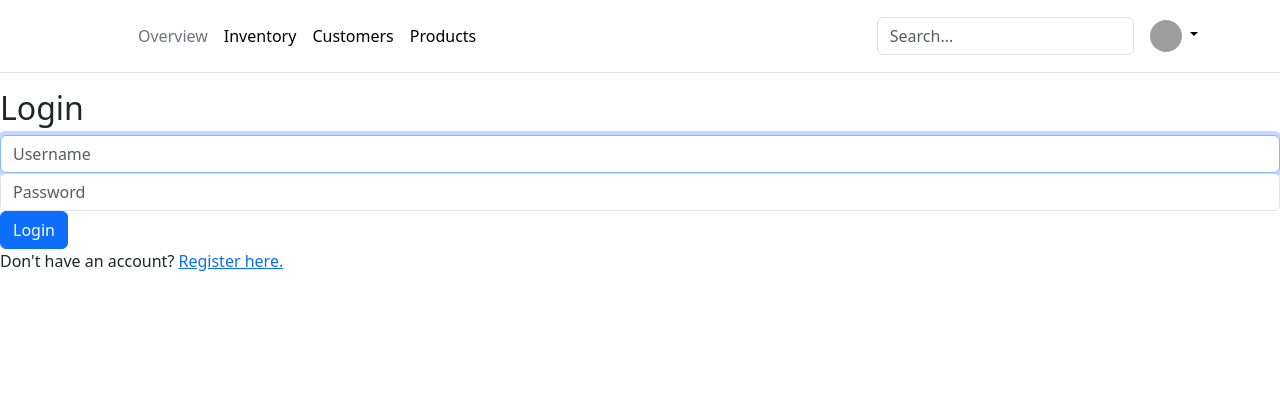
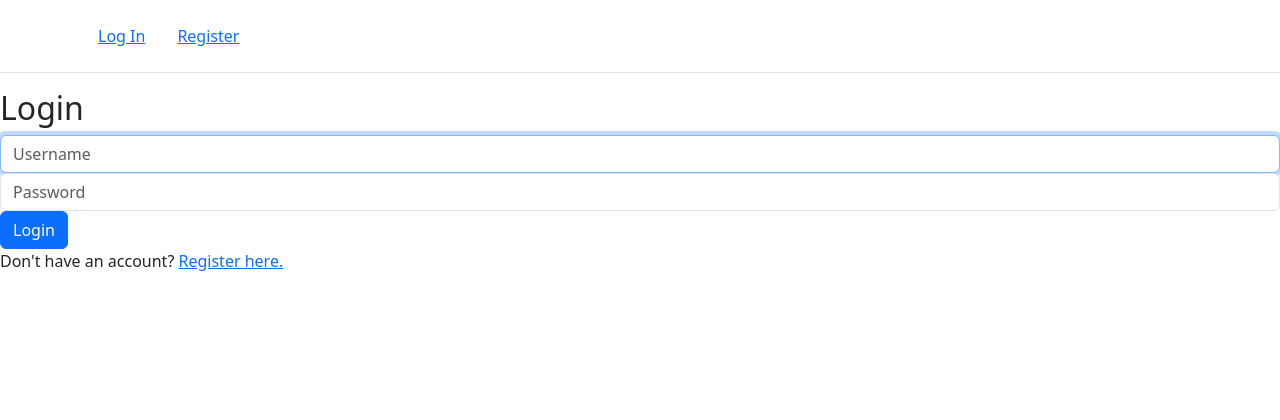
Before and after one commit to gaamfer/social_network, a Django app: page /login in a window 1280 px wide. Shown: the top 420 px of the page. Run offline with Django 3.2, Linux system fonts and the light colour scheme; some libraries are stand-ins or nearby versions; grey boxes are pictures that could not be loaded.

Commit message:
signout_layout

```diff
--- a/network/templates/network/layout.html
+++ b/network/templates/network/layout.html
@@ -70,20 +70,26 @@
 
 
         <main>
-            <header class="p-3 mb-3 border-bottom">
-              <div class="container">
-                <div class="d-flex flex-wrap align-items-center justify-content-center justify-content-lg-start">
-                  <a href="/" class="d-flex align-items-center mb-2 mb-lg-0 link-body-emphasis text-decoration-none">
-                    <svg class="bi me-2" width="40" height="32" role="img" aria-label="Bootstrap"><use href="#bootstrap"/></svg>
-                  </a>
+          <header class="p-3 mb-3 border-bottom">
+            <div class="container">
+              <div class="d-flex flex-wrap align-items-center justify-content-center justify-content-lg-start">
 
-                  <ul class="nav col-12 col-lg-auto me-lg-auto mb-2 justify-content-center mb-md-0">
+                <ul class="nav col-12 col-lg-auto me-lg-auto mb-2 justify-content-center mb-md-0">
+                  {% if user.is_authenticated %}
                     <li><a href="#" class="nav-link px-2 link-secondary">Overview</a></li>
                     <li><a href="#" class="nav-link px-2 link-body-emphasis">Inventory</a></li>
                     <li><a href="#" class="nav-link px-2 link-body-emphasis">Customers</a></li>
                     <li><a href="#" class="nav-link px-2 link-body-emphasis">Products</a></li>
+                  {% else %}
+                    <li class="nav-item">
+                      <a style="text-decoration: underline" class="nav-link" href="{% url 'network:login' %}">Log In</a>
+                    </li>
+                    <li class="nav-item">
+                      <a style="text-decoration: underline" class="nav-link" href="{% url 'network:register' %}">Register</a>
+                    </li>
+                    {% endif %}
                   </ul>
-
+                  {% if user.is_authenticated %}
                   <form class="col-12 col-lg-auto mb-3 mb-lg-0 me-lg-3" role="search">
                     <input type="search" class="form-control" placeholder="Search..." aria-label="Search">
                   </form>
@@ -97,12 +103,14 @@
                       <li><a class="dropdown-item" href="#">Settings</a></li>
                       <li><a class="dropdown-item" href="#">Profile</a></li>
                       <li><hr class="dropdown-divider"></li>
-                      <li><a class="dropdown-item" href="#">Sign out</a></li>
+                      <li><a class="dropdown-item" href="{% url 'network:logout' %}">Sign out</a></li>
                     </ul>
+                    {% endif %}
                   </div>
                 </div>
               </div>
             </header>
+
         </main>
         <script src="{% static 'network/assets/dist/js/bootstrap.bundle.min.js' %}"></script>
 
```
